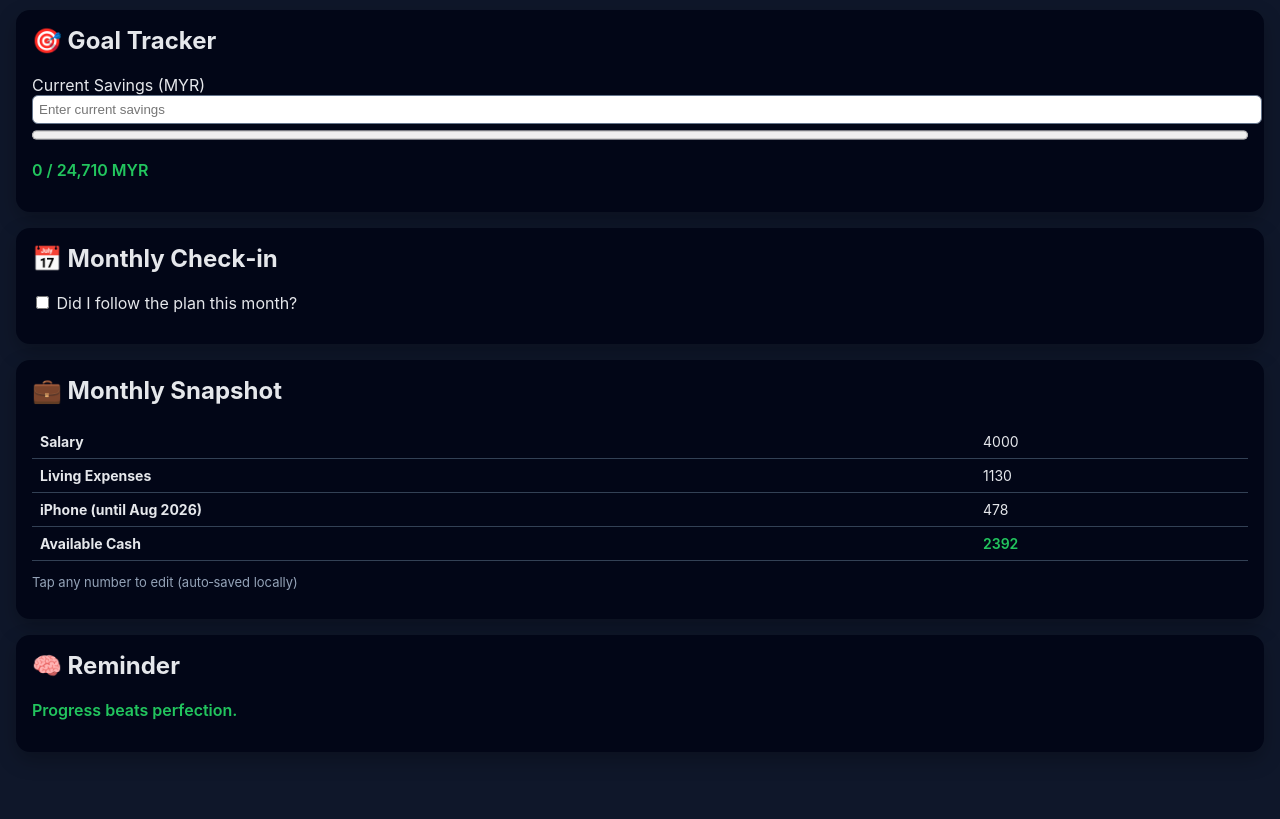
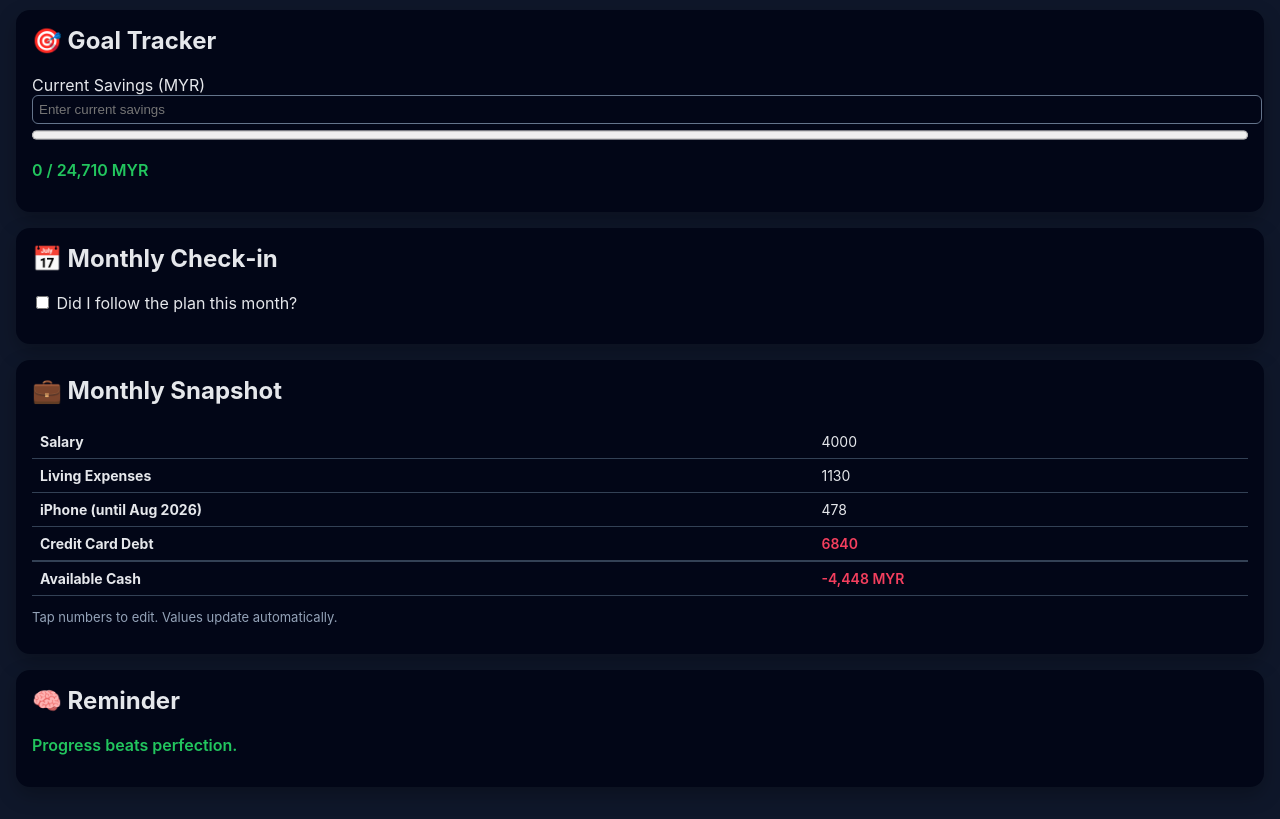
Before and after one commit to mrkdgdg/Finplan, a plain HTML site: page index.html in a window 1280 px wide. Shown: the part 95-914 px from the top of the page. Before the commit the page ends 879 px from the top, so only its background shows below. Drawn offline with Linux system fonts and the light colour scheme.

Commit message:
Update index.html

```diff
--- a/index.html
+++ b/index.html
@@ -11,7 +11,7 @@
       --text: #e5e7eb;
       --muted: #94a3b8;
       --accent: #22c55e;
-      --warn: #facc15;
+      --warn: #f43f5e; /* Red for debt/deficit */
     }
     body.light {
       --bg: #f8fafc;
@@ -38,9 +38,10 @@
     td,th { padding:8px; border-bottom:1px solid #334155; font-size:14px }
     th { text-align:left }
     .accent { color: var(--accent); font-weight:600 }
+    .debt { color: #f43f5e; font-weight:600 }
     .muted { color: var(--muted); font-size:13px }
     .toggle { float:right }
-    input[type="number"] { width:100%; padding:6px; border-radius:6px; border:1px solid #64748b }
+    input[type="number"] { width:100%; padding:6px; border-radius:6px; border:1px solid #64748b; background: transparent; color: inherit; }
     progress { width:100%; height:18px }
     .affirmation { font-size:15px; margin-top:8px }
   </style>
@@ -68,12 +69,16 @@
 <div class="card">
   <h2>💼 Monthly Snapshot</h2>
   <table>
-    <tr><th>Salary</th><td contenteditable>4000</td></tr>
-    <tr><th>Living Expenses</th><td contenteditable>1130</td></tr>
-    <tr><th>iPhone (until Aug 2026)</th><td contenteditable>478</td></tr>
-    <tr><th>Available Cash</th><td class="accent">2392</td></tr>
+    <tr><th>Salary</th><td id="salary" contenteditable oninput="calculateBalance()">4000</td></tr>
+    <tr><th>Living Expenses</th><td id="expenses" contenteditable oninput="calculateBalance()">1130</td></tr>
+    <tr><th>iPhone (until Aug 2026)</th><td id="iphone" contenteditable oninput="calculateBalance()">478</td></tr>
+    <tr><th>Credit Card Debt</th><td id="debt" class="debt" contenteditable oninput="calculateBalance()">6840</td></tr>
+    <tr style="border-top: 2px solid #334155;">
+      <th>Available Cash</th>
+      <td id="available" class="accent">0</td>
+    </tr>
   </table>
-  <p class="muted">Tap any number to edit (auto‑saved locally)</p>
+  <p class="muted">Tap numbers to edit. Values update automatically.</p>
 </div>
 
 <div class="card">
@@ -89,10 +94,35 @@
     "Future you is counting on today you."
   ];
 
+  function calculateBalance() {
+    const salary = parseFloat(document.getElementById('salary').innerText) || 0;
+    const expenses = parseFloat(document.getElementById('expenses').innerText) || 0;
+    const iphone = parseFloat(document.getElementById('iphone').innerText) || 0;
+    const debt = parseFloat(document.getElementById('debt').innerText) || 0;
+
+    const available = salary - expenses - iphone - debt;
+    const display = document.getElementById('available');
+
+    display.innerText = available.toLocaleString() + " MYR";
+
+    // Change color to red if negative
+    if (available < 0) {
+      display.style.color = "#f43f5e";
+    } else {
+      display.style.color = "#22c55e";
+    }
+
+    // Save values
+    localStorage.setItem('salary', salary);
+    localStorage.setItem('expenses', expenses);
+    localStorage.setItem('iphone', iphone);
+    localStorage.setItem('debt', debt);
+  }
+
   function updateProgress() {
     const val = Number(document.getElementById('savings').value || 0);
     document.getElementById('bar').value = val;
-    document.getElementById('progressText').innerText = `${val} / 24,710 MYR`;
+    document.getElementById('progressText').innerText = `${val.toLocaleString()} / 24,710 MYR`;
     localStorage.setItem('savings', val);
   }
 
@@ -110,10 +140,22 @@
     localStorage.setItem('checkin', e.target.checked);
   });
 
-  // restore state
-  if (localStorage.getItem('savings')) document.getElementById('savings').value = localStorage.getItem('savings'), updateProgress();
-  if (localStorage.getItem('mode')) document.body.className = localStorage.getItem('mode');
-  if (localStorage.getItem('checkin') === 'true') document.getElementById('checkin').checked = true;
+  // Restore state
+  window.onload = () => {
+    if (localStorage.getItem('savings')) {
+      document.getElementById('savings').value = localStorage.getItem('savings');
+      updateProgress();
+    }
+    if (localStorage.getItem('salary')) document.getElementById('salary').innerText = localStorage.getItem('salary');
+    if (localStorage.getItem('expenses')) document.getElementById('expenses').innerText = localStorage.getItem('expenses');
+    if (localStorage.getItem('iphone')) document.getElementById('iphone').innerText = localStorage.getItem('iphone');
+    if (localStorage.getItem('debt')) document.getElementById('debt').innerText = localStorage.getItem('debt');
+
+    if (localStorage.getItem('mode')) document.body.className = localStorage.getItem('mode');
+    if (localStorage.getItem('checkin') === 'true') document.getElementById('checkin').checked = true;
+
+    calculateBalance();
+  };
 </script>
 
 </body>
```
